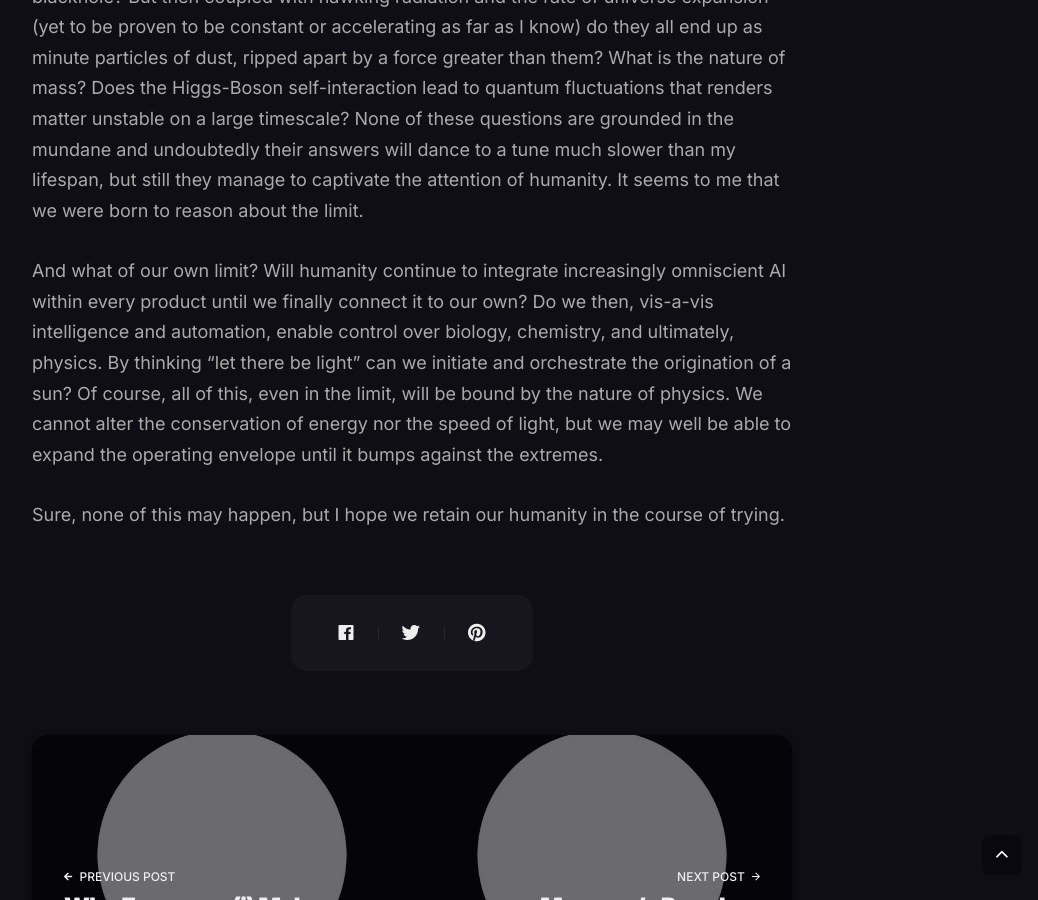
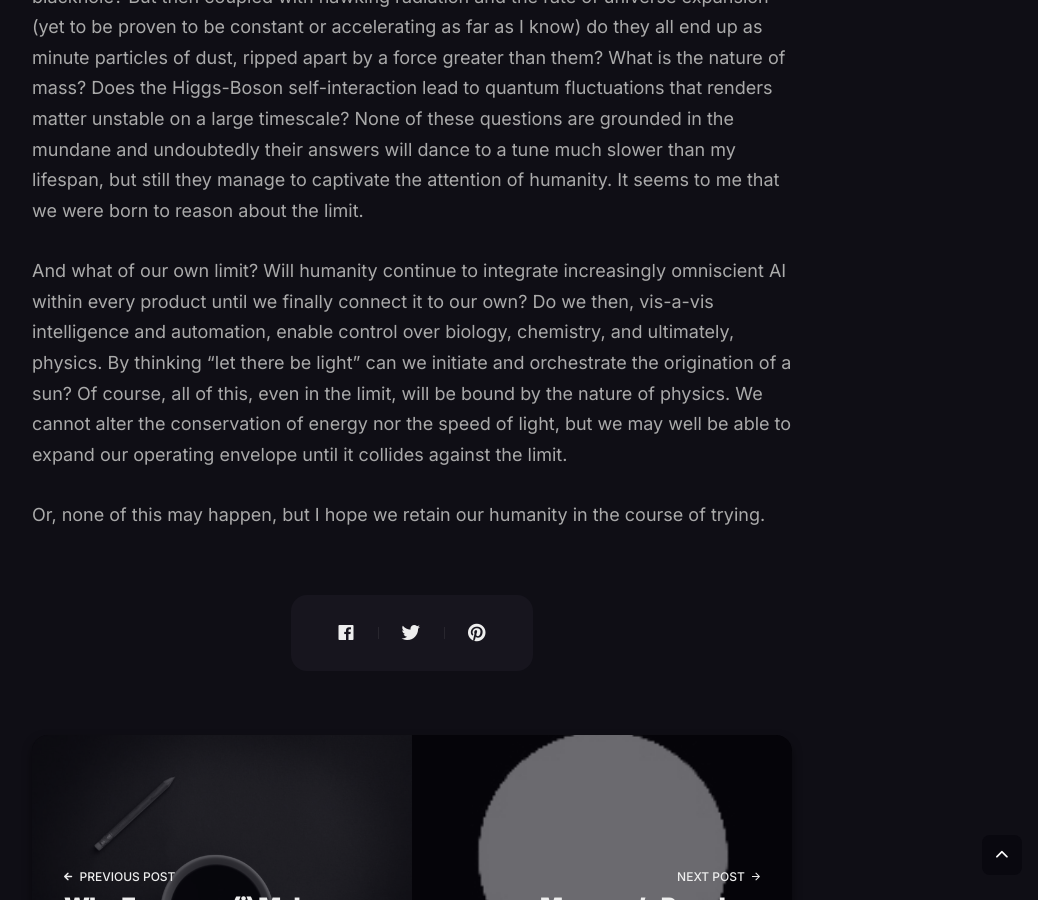
Before and after one commit to pranav270-create/pranav270-create.github.io, a Jekyll site: the page built from _posts/2024-01-22-In-The-Limit.markdown, in a window 1280 px wide and 900 px high, scrolled down 1112 px. Shown: the whole window, without its empty margins (228-1266 px from the left). Built offline with Jekyll 4.4.1, drawn with Linux system fonts in a browser that asks for light colours; nearby versions of some CDN libraries.

Commit message:
updated blog posts

```diff
--- a/_posts/2024-01-22-In-The-Limit.markdown
+++ b/_posts/2024-01-22-In-The-Limit.markdown
@@ -3,7 +3,7 @@
 title:  In the Limit
 description: Discusses what may happen in the limit of the universe and of humanity
 date:   2024-01-24 15:01:35 +0300
-image:  '/images/whitedot.jpeg'
+image:  '/images/whitedot_small.jpeg'
 tags:   [physics, philosophy]
 ---
 
@@ -13,6 +13,6 @@
 
 One limit I find fascinating is the universe on a cosmic scale. As gravitational waves imply the decay of orbital trajectories via energy loss, does everything collapse into a blackhole? But then coupled with hawking radiation and the rate of universe expansion (yet to be proven to be constant or accelerating as far as I know) do they all end up as minute particles of dust, ripped apart by a force greater than them? What is the nature of mass? Does the Higgs-Boson self-interaction lead to quantum fluctuations that renders matter unstable on a large timescale? None of these questions are grounded in the mundane and undoubtedly their answers will dance to a tune much slower than my lifespan, but still they manage to captivate the attention of humanity. It seems to me that we were born to reason about the limit.
 
-And what of our own limit? Will humanity continue to integrate increasingly omniscient AI within every product until we finally connect it to our own? Do we then, vis-a-vis intelligence and automation, enable control over biology, chemistry, and ultimately, physics. By thinking “let there be light” can we initiate and orchestrate the origination of a sun? Of course, all of this, even in the limit, will be bound by the nature of physics. We cannot alter the conservation of energy nor the speed of light, but we may well be able to expand the operating envelope until it bumps against the extremes.
+And what of our own limit? Will humanity continue to integrate increasingly omniscient AI within every product until we finally connect it to our own? Do we then, vis-a-vis intelligence and automation, enable control over biology, chemistry, and ultimately, physics. By thinking “let there be light” can we initiate and orchestrate the origination of a sun? Of course, all of this, even in the limit, will be bound by the nature of physics. We cannot alter the conservation of energy nor the speed of light, but we may well be able to expand our operating envelope until it collides against the limit.
 
-Sure, none of this may happen, but I hope we retain our humanity in the course of trying.
+Or, none of this may happen, but I hope we retain our humanity in the course of trying.
```
Also changed, not shown: _pages/writing.md (deleted, +0 -28 lines), _posts/2024-01-22-On-Writing.markdown (+7 -3 lines), _posts/2024-01-24-Moravec's-Paradox.markdown (+15 -12 lines), images/whitedot_small.jpeg (added).
